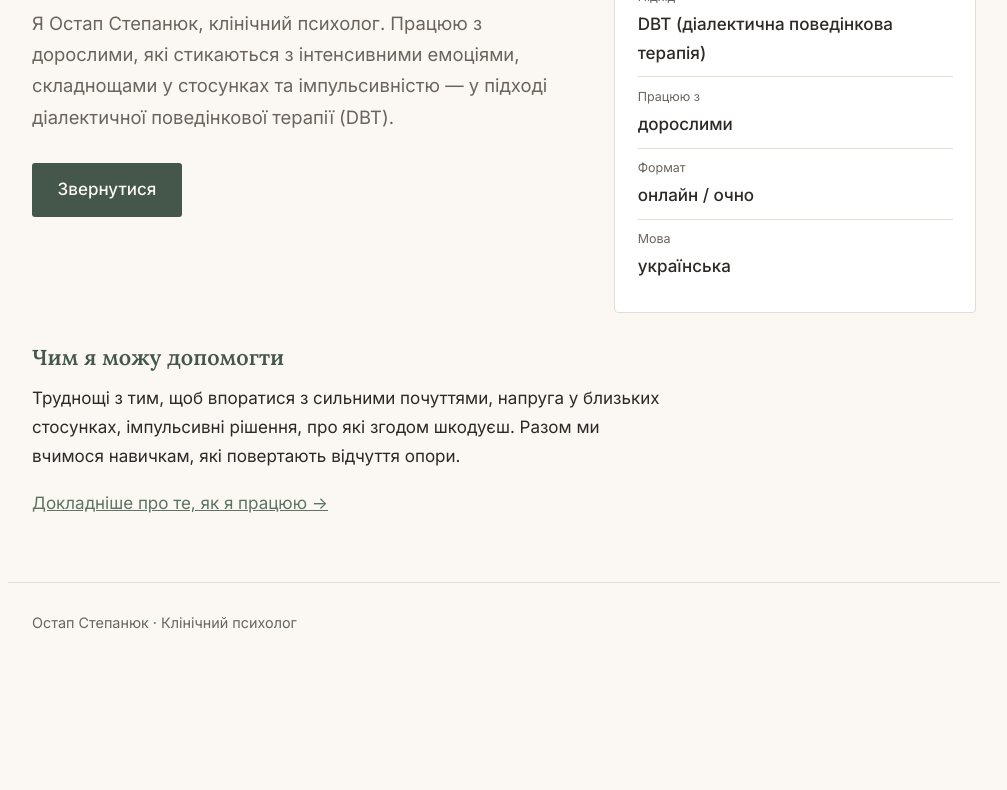
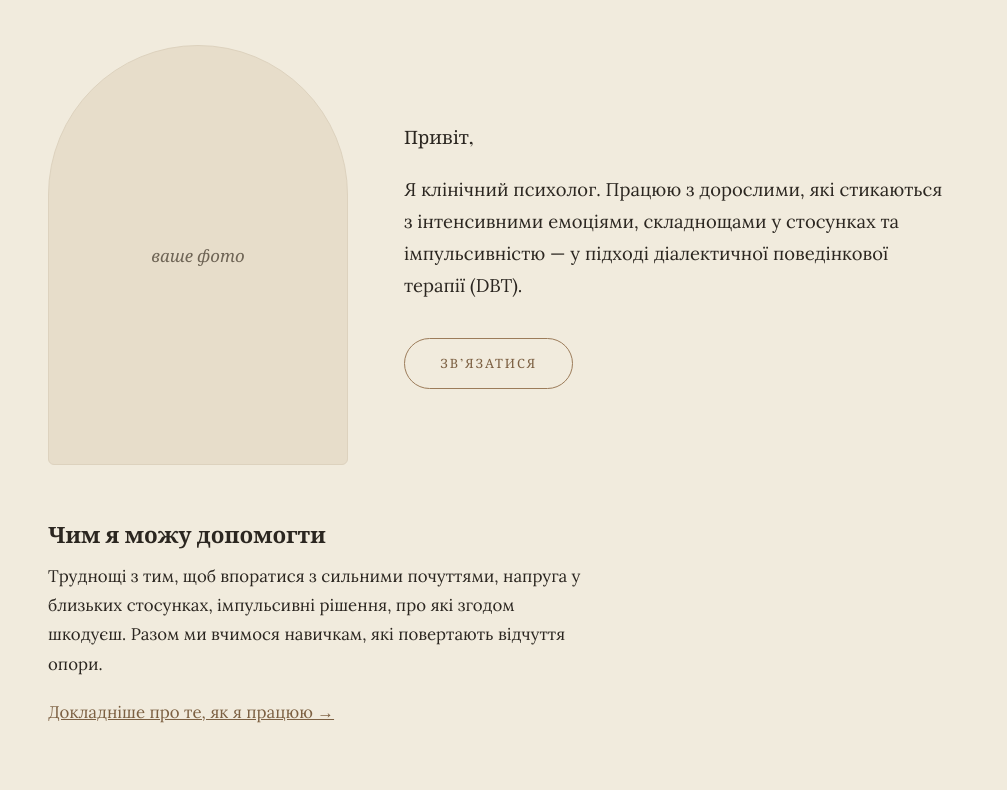
Before and after one commit to ostap108/website, an Eleventy site: page src/index.njk in a window 1280 px wide. Shown: the part 269-1059 px from the top of the page, without its empty margins (136-1143 px from the left). Before the commit the page ends 969 px from the top, so only its background shows below. Built offline with nearby package versions, Linux system fonts and the light colour scheme; Eleventy itself is replaced by a stand-in of ours; files that its build step writes are made by us from their sources; a web font is replaced by a local one.

Commit message:
warm Jarrold-style redesign

```diff
--- a/src/_includes/base.njk
+++ b/src/_includes/base.njk
@@ -7,7 +7,7 @@
 <meta name="description" content="{{ description }}">
 <link rel="preconnect" href="https://fonts.googleapis.com">
 <link rel="preconnect" href="https://fonts.gstatic.com" crossorigin>
-<link href="https://fonts.googleapis.com/css2?family=Lora:ital,wght@0,500;0,600;1,400&family=Inter:wght@400;500&display=swap" rel="stylesheet">
+<link href="https://fonts.googleapis.com/css2?family=Playfair+Display:ital,wght@0,500;0,600;1,500&family=Lora:ital,wght@0,400;0,500;1,400&display=swap" rel="stylesheet">
 <link rel="stylesheet" href="{{ '/styles.css' | url }}">
 <script type="application/ld+json">
 {
@@ -26,8 +26,8 @@
 
 <header class="site-header">
   <a class="wordmark" href="{{ '/' | url }}">
-    {{ site.name }}
-    <span class="wordmark-sub">{{ site.role }}</span>
+    <span class="wordmark-name">Остап<br>Степанюк</span>
+    <span class="wordmark-sub">клінічний психолог</span>
   </a>
   <nav class="site-nav">
     <a href="{{ '/' | url }}">Головна</a>
--- a/src/index.njk
+++ b/src/index.njk
@@ -5,31 +5,25 @@ description: Остап Степанюк — клінічний психолог
 ---
 
 <section class="hero">
-  <div>
-    <h1>Коли емоції відчуваються надто сильними</h1>
-    <!-- ЗАМІНИ цей абзац на свій голос. Це найважливіші три речення на сайті. -->
-    <p class="lede">
-      Я Остап Степанюк, клінічний психолог. Працюю з дорослими, які стикаються
-      з інтенсивними емоціями, складнощами у стосунках та імпульсивністю —
-      у підході діалектичної поведінкової терапії (DBT).
+  <!-- Коли буде фото: поклади файл у src/images/ (напр. portrait.jpg) і заміни
+       вміст цього блоку на: <img src="{{ '/images/portrait.jpg' | url }}" alt="Остап Степанюк"> -->
+  <div class="arch">ваше фото</div>
+
+  <div class="hero-text">
+    <p class="hero-greeting">Привіт,</p>
+    <!-- ЗАМІНИ цей абзац на свій голос. Це найважливіші речення на сайті. -->
+    <p>
+      Я клінічний психолог. Працюю з дорослими, які стикаються з інтенсивними
+      емоціями, складнощами у стосунках та імпульсивністю — у підході
+      діалектичної поведінкової терапії (DBT).
     </p>
-    <a class="cta" href="{{ '/contact/' | url }}">Звернутися</a>
+    <a class="pill" href="{{ '/contact/' | url }}">Звʼязатися</a>
   </div>
-
-  <aside class="quick-facts" aria-label="Коротко">
-    <dl>
-      <div><dt>Спеціаліст</dt><dd>Клінічний психолог</dd></div>
-      <div><dt>Підхід</dt><dd>DBT (діалектична поведінкова терапія)</dd></div>
-      <div><dt>Працюю з</dt><dd>дорослими</dd></div>
-      <div><dt>Формат</dt><dd>онлайн / очно</dd></div>
-      <div><dt>Мова</dt><dd>українська</dd></div>
-    </dl>
-  </aside>
 </section>
 
-<section>
+<section style="margin-top:3.5rem;">
   <h2>Чим я можу допомогти</h2>
-  <!-- ЗАМІНИ на свій текст. Говори про труднощі людськими словами, не діагнозами. -->
+  <!-- ЗАМІНИ на свій текст. Людськими словами, не діагнозами. -->
   <p>
     Труднощі з тим, щоб впоратися з сильними почуттями, напруга у близьких
     стосунках, імпульсивні рішення, про які згодом шкодуєш. Разом ми вчимося
--- a/src/styles.css
+++ b/src/styles.css
@@ -1,15 +1,15 @@
 :root {
-  --paper: #FBF8F3;
-  --ink: #2C2926;
-  --ink-soft: #6A645D;
-  --sage: #5E7361;
-  --sage-deep: #45564A;
-  --clay: #B07A57;
-  --line: #E4DDD1;
+  --paper: #F1EBDD;
+  --paper-2: #E7DDCA;
+  --ink: #2B2620;
+  --ink-soft: #6E6455;
+  --clay: #9C7C5A;
+  --clay-deep: #7C6042;
+  --line: #DDD2BE;
 
-  --font-serif: "Lora", Georgia, serif;
-  --font-sans: "Inter", -apple-system, BlinkMacSystemFont, "Segoe UI", sans-serif;
-  --measure: 40rem;
+  --font-display: "Playfair Display", Georgia, serif;
+  --font-body: "Lora", Georgia, serif;
+  --measure: 34rem;
 }
 
 * { box-sizing: border-box; }
@@ -20,84 +20,79 @@ body {
   margin: 0;
   background: var(--paper);
   color: var(--ink);
-  font-family: var(--font-sans);
-  font-size: 1.0625rem;
-  line-height: 1.7;
+  font-family: var(--font-body);
+  font-size: 1.05rem;
+  line-height: 1.75;
   -webkit-font-smoothing: antialiased;
 }
 
-h1, h2, h3 {
-  font-family: var(--font-serif);
-  font-weight: 600;
-  line-height: 1.2;
-  color: var(--sage-deep);
-  margin: 0 0 0.6em;
-}
-h1 { font-size: clamp(1.9rem, 4vw, 2.6rem); }
-h2 { font-size: 1.35rem; margin-top: 2rem; }
+h1, h2, h3 { font-family: var(--font-display); font-weight: 600; line-height: 1.2; color: var(--ink); margin: 0 0 0.6em; }
+h1 { font-size: clamp(1.8rem, 3.5vw, 2.4rem); }
+h2 { font-size: 1.4rem; margin-top: 2rem; }
 
 p { margin: 0 0 1.1em; max-width: var(--measure); }
-a { color: var(--sage); }
+a { color: var(--clay-deep); }
 a:focus-visible { outline: 2px solid var(--clay); outline-offset: 2px; }
 
-/* Header */
-.site-header {
-  display: flex; align-items: baseline; justify-content: space-between;
-  flex-wrap: wrap; gap: 1rem;
-  max-width: 62rem; margin: 0 auto;
-  padding: 1.8rem 1.5rem 1.4rem;
-  border-bottom: 1px solid var(--line);
+/* Centered header (Jarrold style) */
+.site-header { max-width: 60rem; margin: 0 auto; padding: 2.6rem 1.5rem 1.4rem; text-align: center; }
+.wordmark { display: inline-block; text-decoration: none; color: var(--ink); }
+.wordmark-name { font-family: var(--font-display); font-weight: 600; font-size: clamp(1.9rem, 4vw, 2.6rem); line-height: 1.05; }
+.wordmark-sub { display: block; margin-top: 0.5rem; font-family: var(--font-display); font-size: 0.72rem; letter-spacing: 0.22em; text-transform: uppercase; color: var(--ink-soft); }
+
+.site-nav { margin-top: 1.8rem; display: flex; flex-wrap: wrap; justify-content: center; gap: 1.8rem; }
+.site-nav a { font-family: var(--font-display); font-style: italic; font-size: 1.05rem; text-decoration: none; color: var(--ink-soft); }
+.site-nav a:hover, .site-nav a[aria-current="page"] { color: var(--ink); border-bottom: 1px solid var(--clay); padding-bottom: 2px; }
+
+/* Page body */
+main { max-width: 60rem; margin: 0 auto; padding: 2.5rem 1.5rem 3rem; }
+.lede { font-size: 1.15rem; color: var(--ink-soft); }
+
+/* Home hero: arch + intro */
+.hero { display: grid; grid-template-columns: 300px 1fr; gap: 3.5rem; align-items: center; padding-top: 1.5rem; }
+.arch {
+  width: 300px; height: 420px;
+  border-radius: 150px 150px 6px 6px;
+  background: var(--paper-2);
+  border: 1px solid var(--line);
+  display: flex; align-items: center; justify-content: center;
+  color: var(--ink-soft); font-family: var(--font-display); font-style: italic;
+  overflow: hidden;
 }
-.wordmark { font-family: var(--font-serif); font-size: 1.2rem; font-weight: 600; color: var(--ink); text-decoration: none; }
-.wordmark-sub { display: block; font-family: var(--font-sans); font-weight: 400; font-size: 0.82rem; color: var(--ink-soft); }
-.site-nav { display: flex; flex-wrap: wrap; gap: 1.2rem; }
-.site-nav a { text-decoration: none; color: var(--ink-soft); font-size: 0.95rem; }
-.site-nav a:hover { color: var(--sage-deep); }
+.arch img { width: 100%; height: 100%; object-fit: cover; }
+.hero-greeting { font-family: var(--font-display); font-size: 1.6rem; margin-bottom: 1.2rem; }
+.hero-text p { font-size: 1.15rem; }
 
-/* Page content */
-main { max-width: 62rem; margin: 0 auto; padding: 2.8rem 1.5rem; }
-.lede { font-size: 1.15rem; color: var(--ink-soft); max-width: var(--measure); }
-
-.cta {
-  display: inline-block; margin-top: 0.6rem;
-  padding: 0.8rem 1.6rem;
-  background: var(--sage-deep); color: var(--paper);
-  text-decoration: none; font-weight: 500; border-radius: 3px;
+.pill {
+  display: inline-block; margin-top: 1rem;
+  padding: 0.85rem 2.2rem;
+  border: 1px solid var(--clay); border-radius: 999px;
+  color: var(--clay-deep); text-decoration: none;
+  font-family: var(--font-display); font-size: 0.8rem; letter-spacing: 0.15em; text-transform: uppercase;
 }
-.cta:hover { background: var(--sage); }
-
-/* Simple two-part home hero */
-.hero { display: grid; grid-template-columns: 1.5fr 1fr; gap: 2.5rem; align-items: start; }
-.quick-facts { background: #fff; border: 1px solid var(--line); padding: 1.4rem; border-radius: 4px; }
-.quick-facts dl { margin: 0; }
-.quick-facts dl > div { padding: 0.55rem 0; border-bottom: 1px solid var(--line); }
-.quick-facts dl > div:last-child { border-bottom: none; }
-.quick-facts dt { font-size: 0.78rem; color: var(--ink-soft); }
-.quick-facts dd { margin: 0.15rem 0 0; font-weight: 500; }
+.pill:hover { background: var(--clay); color: var(--paper); }
 
 /* Article list */
 .article-list { list-style: none; padding: 0; margin: 1.5rem 0 0; max-width: var(--measure); }
 .article-list li { padding: 1.1rem 0; border-bottom: 1px solid var(--line); }
-.article-list a { font-family: var(--font-serif); font-size: 1.2rem; text-decoration: none; }
+.article-list a { font-family: var(--font-display); font-size: 1.25rem; text-decoration: none; }
 .article-list time { display: block; font-size: 0.8rem; color: var(--ink-soft); margin-top: 0.2rem; }
 
 /* Contact form */
 .form-field { margin-bottom: 1.1rem; max-width: var(--measure); }
-.form-field label { display: block; font-size: 0.9rem; margin-bottom: 0.3rem; color: var(--sage-deep); }
+.form-field label { display: block; font-size: 0.9rem; margin-bottom: 0.3rem; color: var(--clay-deep); }
 .form-field input, .form-field textarea, .form-field select {
   width: 100%; padding: 0.6rem 0.7rem;
   border: 1px solid var(--line); border-radius: 3px;
-  font-family: inherit; font-size: 1rem; background: #fff;
+  font-family: inherit; font-size: 1rem; background: #FCF9F2;
 }
 .consent { display: flex; gap: 0.5rem; align-items: flex-start; font-size: 0.9rem; color: var(--ink-soft); }
 .consent input { margin-top: 0.35rem; }
 
 /* Footer */
-.site-footer {
-  max-width: 62rem; margin: 0 auto;
-  padding: 1.8rem 1.5rem 3rem;
-  border-top: 1px solid var(--line);
-  color: var(--ink-soft); font-size: 0.9rem;
+.site-footer { max-width: 60rem; margin: 0 auto; padding: 2rem 1.5rem 3rem; border-top: 1px solid var(--line); color: var(--ink-soft); font-size: 0.9rem; text-align: center; }
+
+@media (max-width: 40rem) {
+  .hero { grid-template-columns: 1fr; justify-items: center; text-align: center; gap: 2rem; }
+  .hero-text p { max-width: none; }
 }
-
-@media (max-width: 40rem) { .hero { grid-template-columns: 1fr; } }
```
